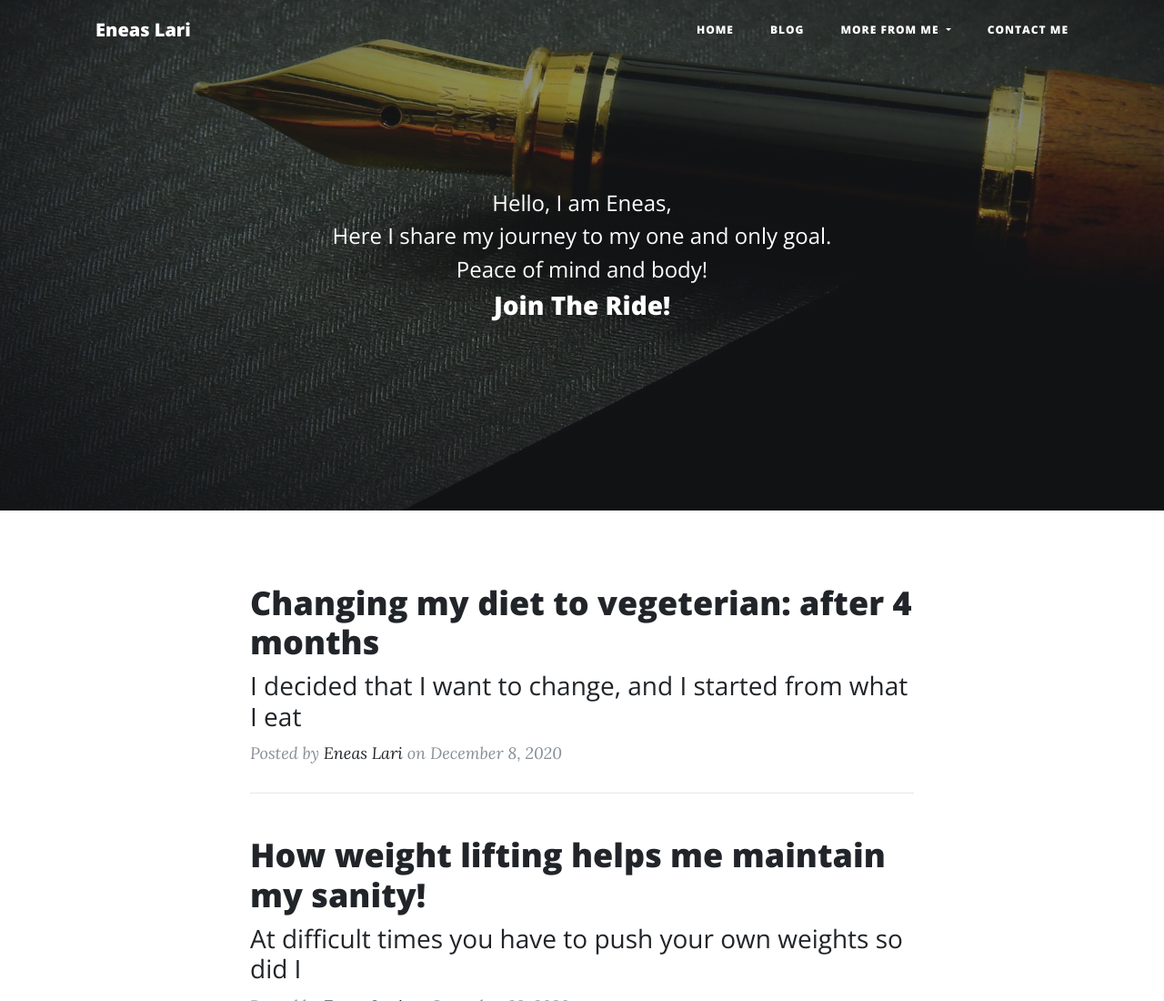
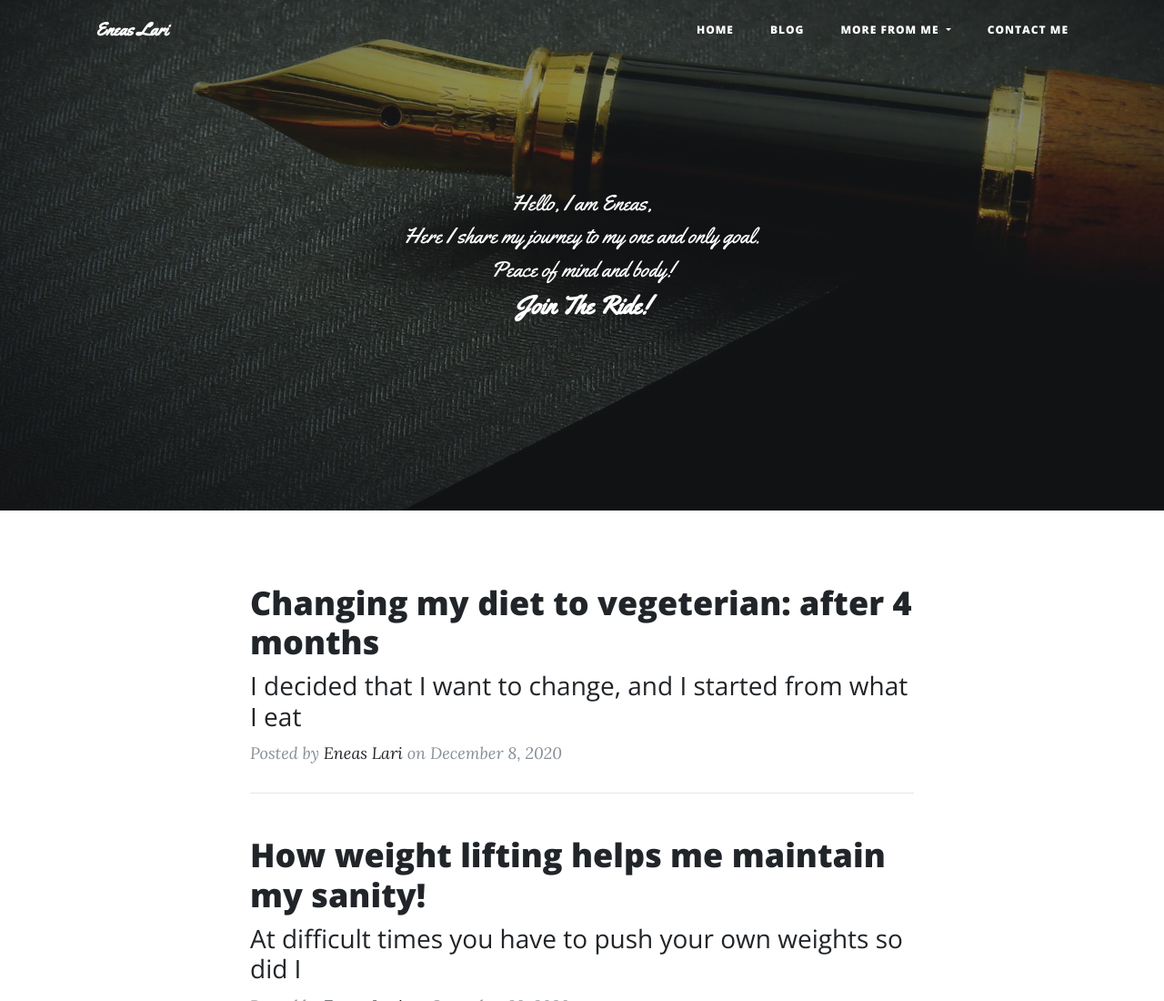
Before and after one commit to EneasLari/blog, a website: page index.html in a window 1280 px wide. Shown: the top 1100 px of the page at 91% size. Drawn offline with nearby package versions, Linux system fonts and the light colour scheme; no server answers.

Commit message:
Update index.html

```diff
--- a/index.html
+++ b/index.html
@@ -26,6 +26,9 @@
   <!-- Custom styles for this template -->
   <link href="css/clean-blog.css" rel="stylesheet">
 
+  <link rel="preconnect" href="https://fonts.gstatic.com">
+<link href="https://fonts.googleapis.com/css2?family=Yellowtail&display=swap" rel="stylesheet">
+
   <!-- Global site tag (gtag.js) - Google Analytics -->
   <script async src="https://www.googletagmanager.com/gtag/js?id=G-0LF4GPGEMQ"></script>
   <script>
@@ -46,7 +49,7 @@
   <!-- Navigation -->
   <nav class="navbar navbar-expand-lg navbar-light fixed-top" id="mainNav">
     <div class="container fromLeft">
-      <a class="navbar-brand" href="https://eneaslari.github.io/">Eneas Lari</a>
+      <a class="navbar-brand" href="https://eneaslari.github.io/" style="font-family: 'Yellowtail', cursive;">Eneas Lari</a>
       <button class="navbar-toggler navbar-toggler-right" type="button" data-toggle="collapse"
         data-target="#navbarResponsive" aria-controls="navbarResponsive" aria-expanded="false"
         aria-label="Toggle navigation">
@@ -91,11 +94,11 @@
       <div class="row">
         <div class="col-lg-8 col-md-10 mx-auto">
           <div class="site-heading fromTop">
-            <span class="subheading">Hello, I am Eneas,</span>
-            <span class="subheading">Here I share my journey to my one and only goal.</span><span
-              class="subheading">Peace of mind and body!</span>
+            <span class="subheading" style="font-family: 'Yellowtail', cursive;">Hello, I am Eneas,</span>
+            <span class="subheading" style="font-family: 'Yellowtail', cursive;">Here I share my journey to my one and only goal.</span><span
+              class="subheading" style="font-family: 'Yellowtail', cursive;">Peace of mind and body!</span>
             <span class="subheading">
-              <h3>Join The Ride!</h3>
+              <h3 style="font-family: 'Yellowtail', cursive;">Join The Ride!</h3>
             </span>
 
           </div>
```
